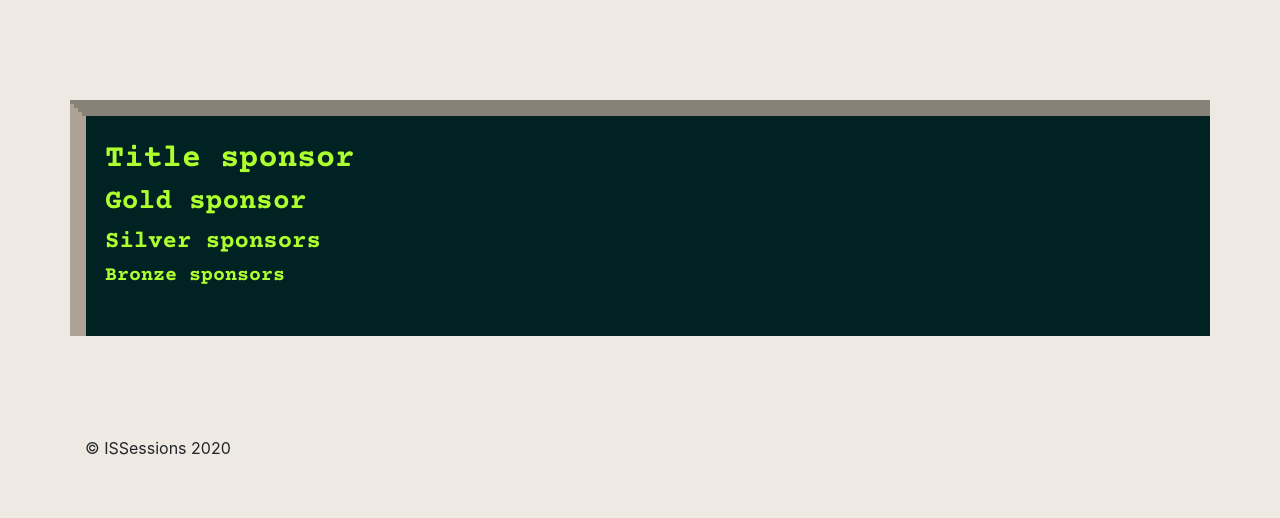
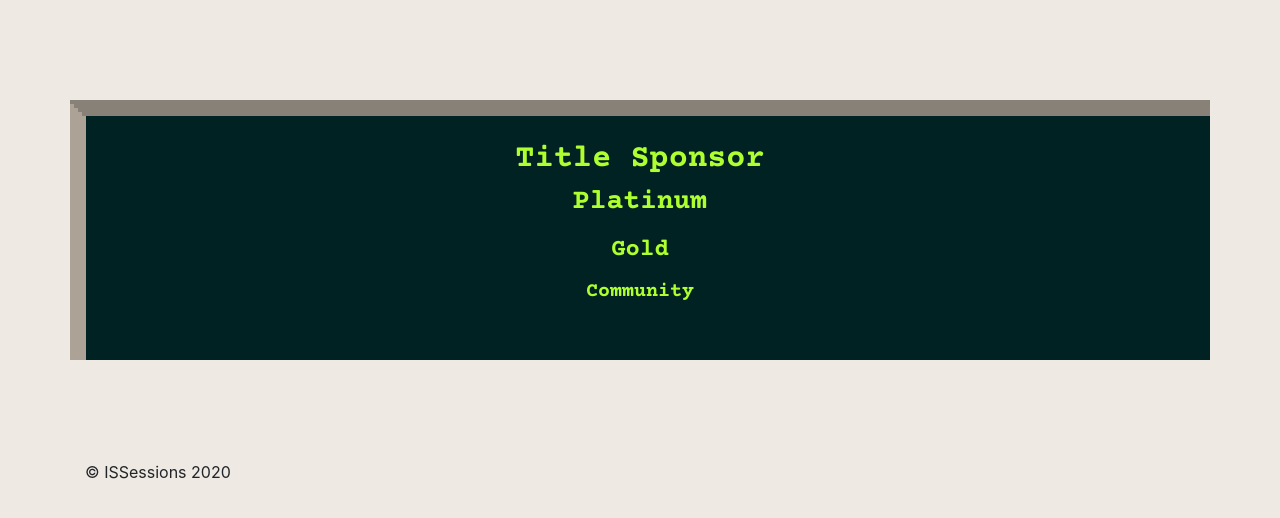
Before and after one commit to issessions/issessionsctf, a Django app: page /sponsors/ in a window 1280 px wide. Shown: the part 89-607 px from the top of the page. Run offline with Django 3.2, Linux system fonts and the light colour scheme; data that the repository does not hold is empty; some libraries are stand-ins or nearby versions.

Commit message:
hey nathan

```diff
--- a/django/ctf/models.py
+++ b/django/ctf/models.py
@@ -13,6 +13,7 @@ class Sponsor(models.Model):
     name = models.CharField(max_length=256)
     text = models.TextField()
     logo = models.FileField(upload_to='images/', blank=True)
+
 
     def __str__(self):
         return self.name
@@ -47,9 +48,9 @@ class Sponsorship(models.Model):
 
     tiers = (
         ('TITLE', 'Title Sponsor'),
+        ('PLATINUM', 'Platinum Sponsor'),
         ('GOLD', 'Gold Sponsor'),
-        ('SILVER', 'Silver Sponsor'),
-        ('BRONZE', 'Bronze Sponsor')
+        ('COMMUNITY', 'Community Sponsor')
     )
 
     contest = models.ForeignKey(Contest, on_delete=models.CASCADE)
--- a/django/ctf/templates/ctf/sponsors.html
+++ b/django/ctf/templates/ctf/sponsors.html
@@ -1,33 +1,37 @@
 {% extends 'ctf/base.html' %}
 {% block content %}
-    <h2>Title sponsor</h2>
+    <h2 style="text-align: center;">Title Sponsor</h2>
     {% for sponsorship in sponsorship_list %}
         {% if sponsorship.tier == 'TITLE' %}
-            <p> {{ sponsorship.sponsor.name }} </p>
-           <img src="{{ sponsorship.sponsor.logo.url }}"  width="200">
+            <!--<p> {{ sponsorship.sponsor.name }} </p>-->
+           <img src="{{ sponsorship.sponsor.logo.url }}"  width="1000">
            <!-- <img src="/sponsors/sponsor_logos/Bell_logo.png"> -->
         {% endif %}
     {% endfor %}
-    <h3>Gold sponsor</h3>
+    <h3 style="text-align: center;">Platinum</h3>
+    <p style="text-align: center;" >
+    {% for sponsorship in sponsorship_list %}
+        {% if sponsorship.tier == 'PLATINUM' %}
+            <img src="{{ sponsorship.sponsor.logo.url }}"  width="300">
+        {% endif %}
+    {% endfor %}
+    </p>
+    <h4 style="text-align: center;">Gold</h4>
+    <p style="text-align: center;" >
     {% for sponsorship in sponsorship_list %}
         {% if sponsorship.tier == 'GOLD' %}
-            <p>{{ sponsorship.sponsor.name }}</p>
-            <img src="{{ sponsorship.sponsor.logo.url }}"  width="150">
+            <!--<p>{{ sponsorship.sponsor.name }}</p>-->
+            <img src="{{ sponsorship.sponsor.logo.url }}"  width="550">
         {% endif %}
     {% endfor %}
-    <h4>Silver sponsors</h4>
+    </p>
+    <h5 style="text-align: center;">Community</h5>
+    <p style="text-align: center;" >
     {% for sponsorship in sponsorship_list %}
-        {% if sponsorship.tier == 'SILVER' %}
-            <p>{{ sponsorship.sponsor.name }}</p>
-            <img src="{{ sponsorship.sponsor.logo.url }}"  width="100">
-            <p> {{ sponsorship.sponsor.text }} </p>
+        {% if sponsorship.tier == 'COMMUNITY' %}
+           <!-- <p>{{ sponsorship.sponsor.name }}</p>-->
+            <img src="{{ sponsorship.sponsor.logo.url }}"  width="200">
         {% endif %}
     {% endfor %}
-    <h5>Bronze sponsors</h5>
-    {% for sponsorship in sponsorship_list %}
-        {% if sponsorship.tier == 'BRONZE' %}
-            <p>{{ sponsorship.sponsor.name }}</p>
-            <img src="{{ sponsorship.sponsor.logo.url }}"  width="50">
-        {% endif %}
-    {% endfor %}
+    </p>
 {% endblock %}
```
